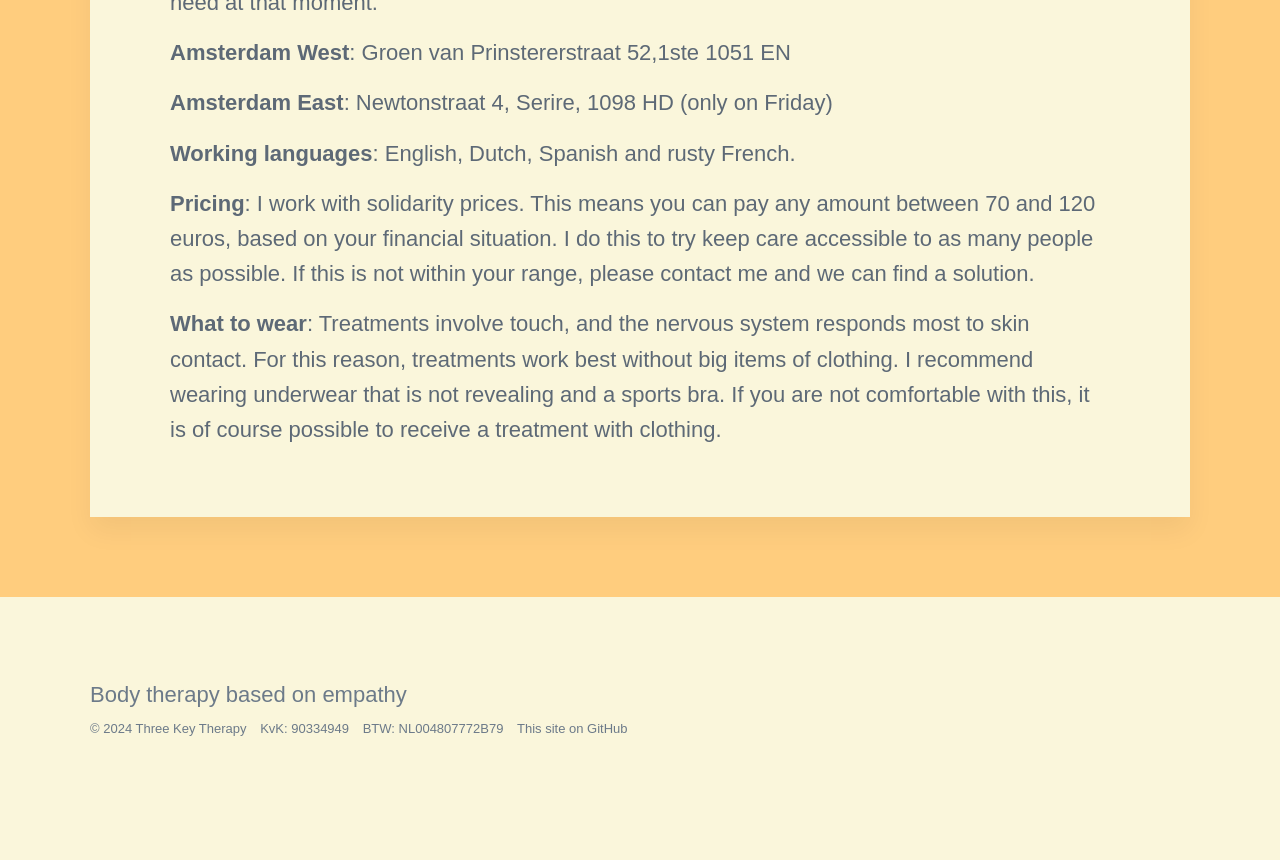
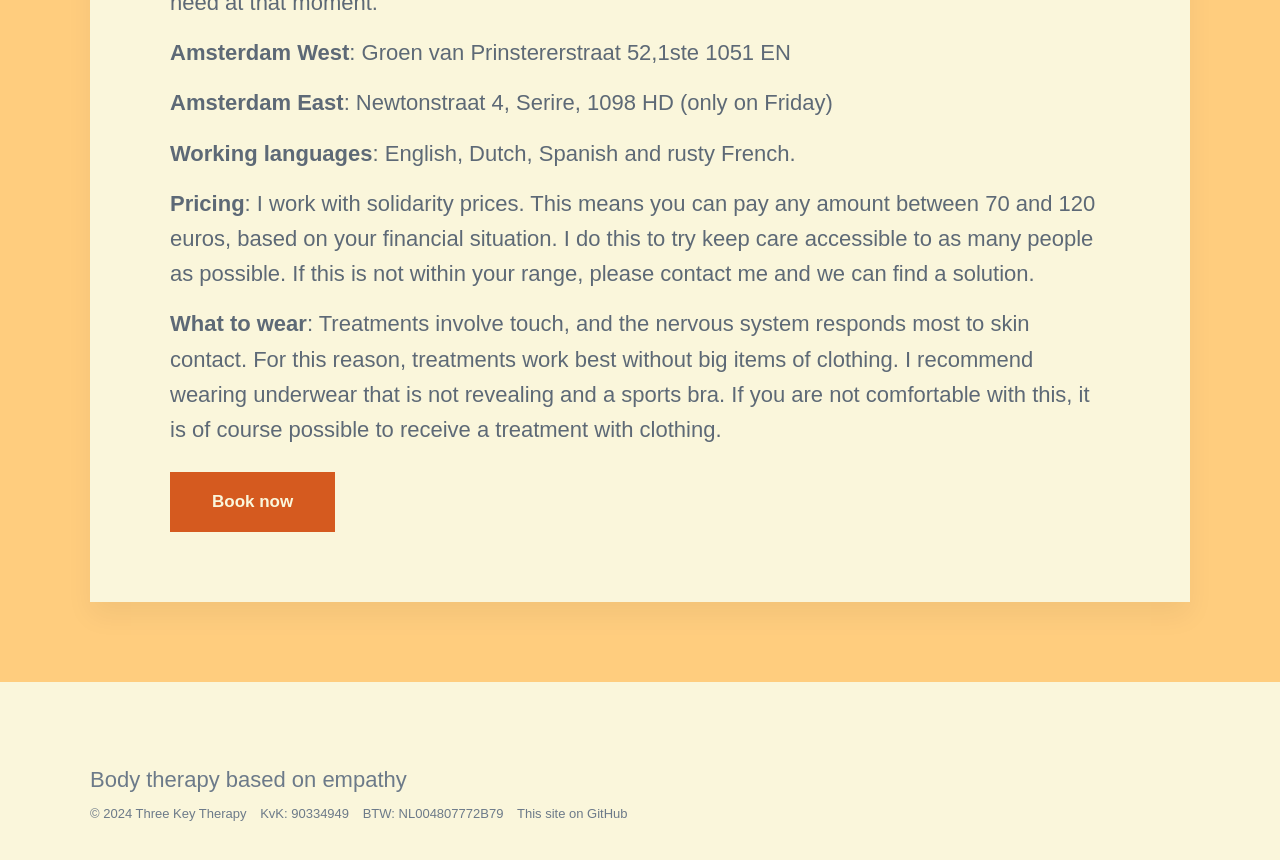
Before and after one commit to threekeytherapy/threekeytherapy.com, a Jekyll site: the page built from _projects/bodytherapy.md, in a window 1280 px wide and 900 px high, scrolled down 3742 px. Shown: the top 860 px of the window. Built offline with Jekyll 4.4.1, drawn with Linux system fonts in a browser that asks for light colours; nearby versions of some CDN libraries; some web fonts are replaced; before the commit the page ends 4557 px from its top, so only the background shows below that.

Commit message:
move CTA

```diff
--- a/_projects/bodytherapy.md
+++ b/_projects/bodytherapy.md
@@ -104,3 +104,5 @@
 For this reason, treatments work best without big items of clothing.
 I recommend wearing underwear that is not revealing and a sports bra.
 If you are not comfortable with this, it is of course possible to receive a treatment with clothing.
+
+<a href="/contact" class="button button--large">Book now</a>
```
Also changed, not shown: _projects/trainings.md (+2 -2 lines).
